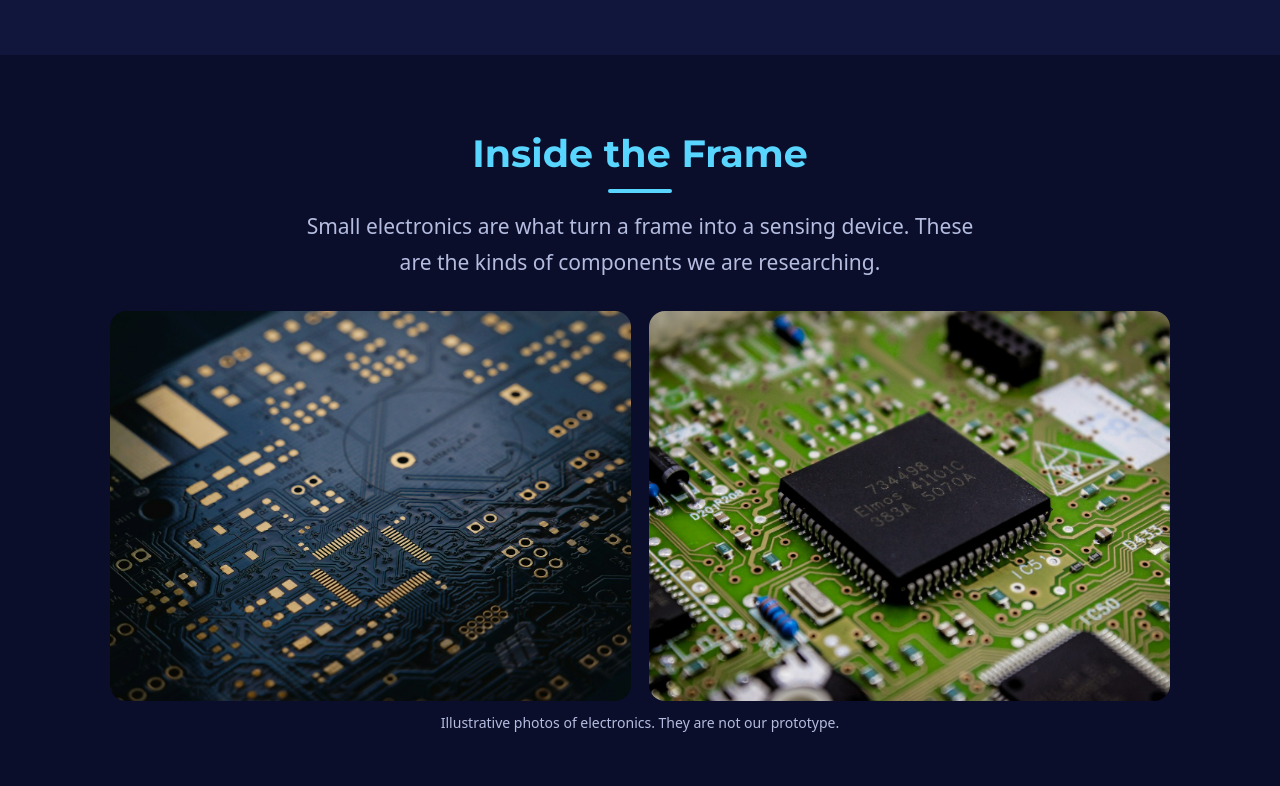
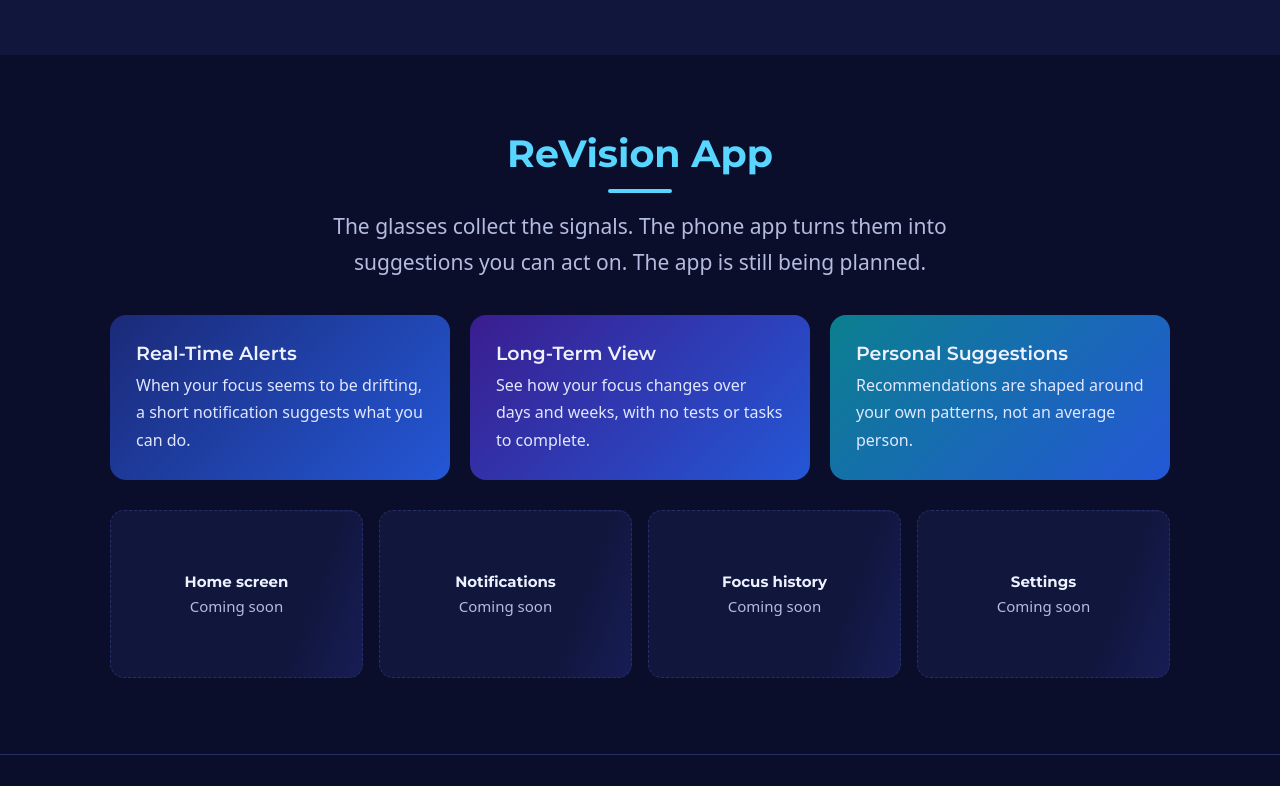
Before and after one commit to eceiravul/revision-site, a plain HTML site: page product.html in a window 1280 px wide. Shown: the part 2200-2986 px from the top of the page. Drawn offline with Linux system fonts and the light colour scheme.

Commit message:
Remove Inside the Frame section from Product
Co-Authored-By: Claude Sonnet 5.5 <noreply@anthropic.com>

```diff
--- a/product.html
+++ b/product.html
@@ -132,16 +132,7 @@
   <p class="note" style="text-align:left;margin-left:auto;margin-right:auto">The electronics are planned to sit in an ordinary frame, so people who wear prescription lenses can keep using their own. ReVision is not a medical device and does not diagnose anything.</p>
 </div></section>
 
-<section><div class="wrap center">
-  <h2>Inside the Frame</h2>
-  <p class="lead">Small electronics are what turn a frame into a sensing device. These are the kinds of components we are researching.</p>
-  <div class="duo">
-    <div class="ph"><img src="images/4bc6710f.jpg" alt="Close-up of a dark blue circuit board" loading="lazy"></div>
-    <div class="ph"><img src="images/a31f5ceb.jpg" alt="A microchip on a green circuit board" loading="lazy"></div>
-  </div>
-  <p class="cap">Illustrative photos of electronics. They are not our prototype.</p>
-</div></section>
-<section class="band" id="app"><div class="wrap center">
+<section id="app"><div class="wrap center">
   <h2>ReVision App</h2>
   <p class="lead">The glasses collect the signals. The phone app turns them into suggestions you can act on. The app is still being planned.</p>
   <div class="grid g3" style="text-align:left">
```
